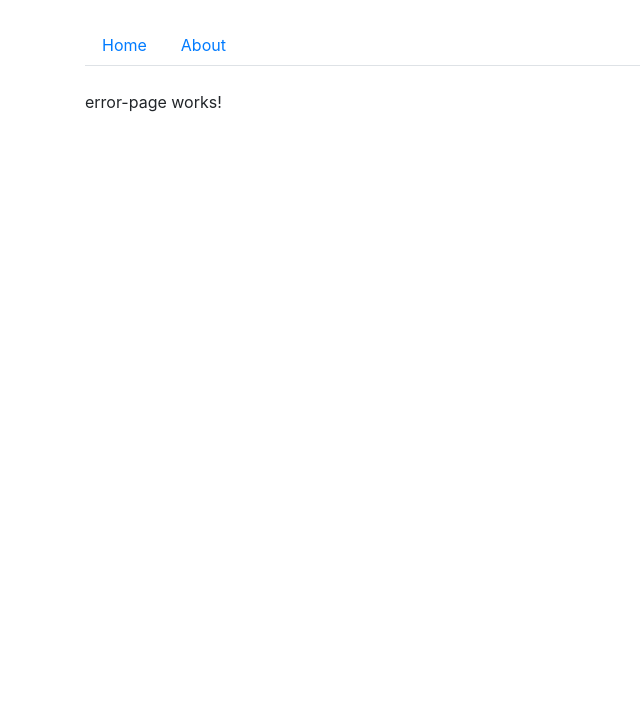
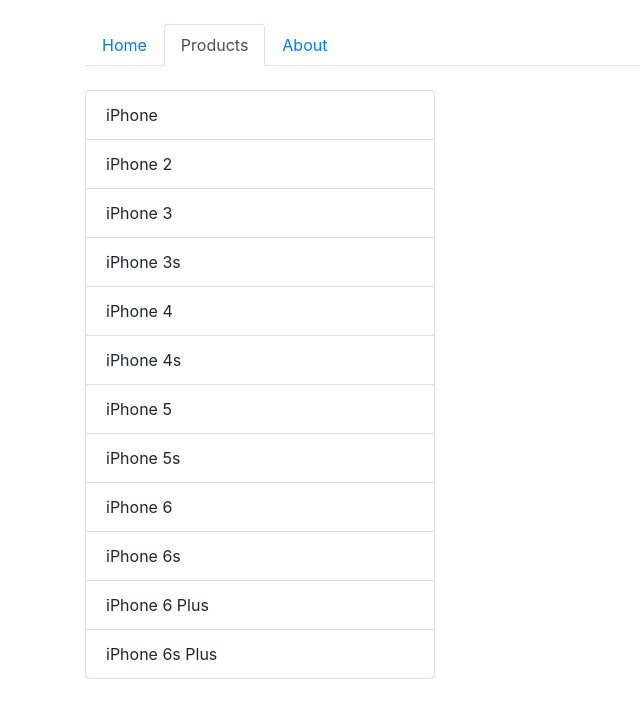
Before and after one commit to VienDinhCom/angular-examples, an Angular app: page /products in a window 1280 px wide. Before the commit this address led to /404. Shown: the top 718 px of the page, without its empty margins (0-640 px from the left). Built offline with nearby package versions, Linux system fonts and the light colour scheme.

Commit message:
Add chilren routes

```diff
--- a/src/app/app.component.html
+++ b/src/app/app.component.html
@@ -11,6 +11,11 @@
       >
     </li>
     <li class="nav-item">
+      <a class="nav-link" routerLink="/products" routerLinkActive="active"
+        >Products</a
+      >
+    </li>
+    <li class="nav-item">
       <a class="nav-link" routerLink="/about" routerLinkActive="active"
         >About</a
       >
--- a/src/app/app.module.ts
+++ b/src/app/app.module.ts
@@ -8,13 +8,17 @@
 import { AboutPageComponent } from "./pages/about-page/about-page.component";
 import { appRoutes } from "./app.routes";
 import { RouterModule } from "@angular/router";
+import { ProductListPageComponent } from "./pages/product-pages/product-list-page/product-list-page.component";
+import { ProductDetailPageComponent } from "./pages/product-pages/product-detail-page/product-detail-page.component";
 
 @NgModule({
   declarations: [
     AppComponent,
     HomePageComponent,
     ErrorPageComponent,
-    AboutPageComponent
+    AboutPageComponent,
+    ProductListPageComponent,
+    ProductDetailPageComponent
   ],
   imports: [BrowserModule, AppRoutingModule, RouterModule.forRoot(appRoutes)],
   providers: [],
--- /dev/null
+++ b/src/app/data/products.data.ts
@@ -0,0 +1,43 @@
+export interface Product {
+  id?: string;
+  name: string;
+}
+
+export const productsData: Product[] = [
+  {
+    name: "iPhone"
+  },
+  {
+    name: "iPhone 2"
+  },
+  {
+    name: "iPhone 3"
+  },
+  {
+    name: "iPhone 3s"
+  },
+  {
+    name: "iPhone 4"
+  },
+  {
+    name: "iPhone 4s"
+  },
+  {
+    name: "iPhone 5"
+  },
+  {
+    name: "iPhone 5s"
+  },
+  {
+    name: "iPhone 6"
+  },
+  {
+    name: "iPhone 6s"
+  },
+  {
+    name: "iPhone 6 Plus"
+  },
+  {
+    name: "iPhone 6s Plus"
+  }
+].map((product, id) => ({ ...product, id: id.toString() }));
--- /dev/null
+++ b/src/app/pages/product-pages/product-detail-page/product-detail-page.component.html
@@ -0,0 +1 @@
+<h1>{{ product.name }}</h1>
--- /dev/null
+++ b/src/app/pages/product-pages/product-detail-page/product-detail-page.component.ts
@@ -0,0 +1,20 @@
+import { Component, OnInit } from "@angular/core";
+import { ActivatedRoute } from "@angular/router";
+import { Product, productsData } from "src/app/data/products.data";
+
+@Component({
+  selector: "app-product-detail-page",
+  templateUrl: "./product-detail-page.component.html",
+  styleUrls: ["./product-detail-page.component.scss"]
+})
+export class ProductDetailPageComponent implements OnInit {
+  product: Product;
+
+  constructor(private activatedRoute: ActivatedRoute) {}
+
+  ngOnInit() {
+    this.activatedRoute.params.subscribe(({ productId }) => {
+      this.product = productsData.find(({ id }) => productId === id);
+    });
+  }
+}
--- /dev/null
+++ b/src/app/pages/product-pages/product-list-page/product-list-page.component.html
@@ -0,0 +1,16 @@
+<div class="row">
+  <div class="col-4">
+    <ul class="list-group">
+      <li
+        *ngFor="let product of products"
+        [routerLink]="[product.id]"
+        class="list-group-item"
+      >
+        {{ product.name }}
+      </li>
+    </ul>
+  </div>
+  <div class="col-8">
+    <router-outlet></router-outlet>
+  </div>
+</div>
--- /dev/null
+++ b/src/app/pages/product-pages/product-list-page/product-list-page.component.ts
@@ -0,0 +1,15 @@
+import { Component, OnInit } from "@angular/core";
+import { productsData } from "../../../data/products.data";
+
+@Component({
+  selector: "app-product-list-page",
+  templateUrl: "./product-list-page.component.html",
+  styleUrls: ["./product-list-page.component.scss"]
+})
+export class ProductListPageComponent implements OnInit {
+  products = productsData;
+
+  constructor() {}
+
+  ngOnInit() {}
+}
```
Also changed, not shown: src/app/app.routes.ts (+7 -0 lines), src/app/pages/product-pages/product-detail-page/product-detail-page.component.scss (added), src/app/pages/product-pages/product-list-page/product-list-page.component.scss (added), 2 other files (tests, documents, lock files or other folders).
